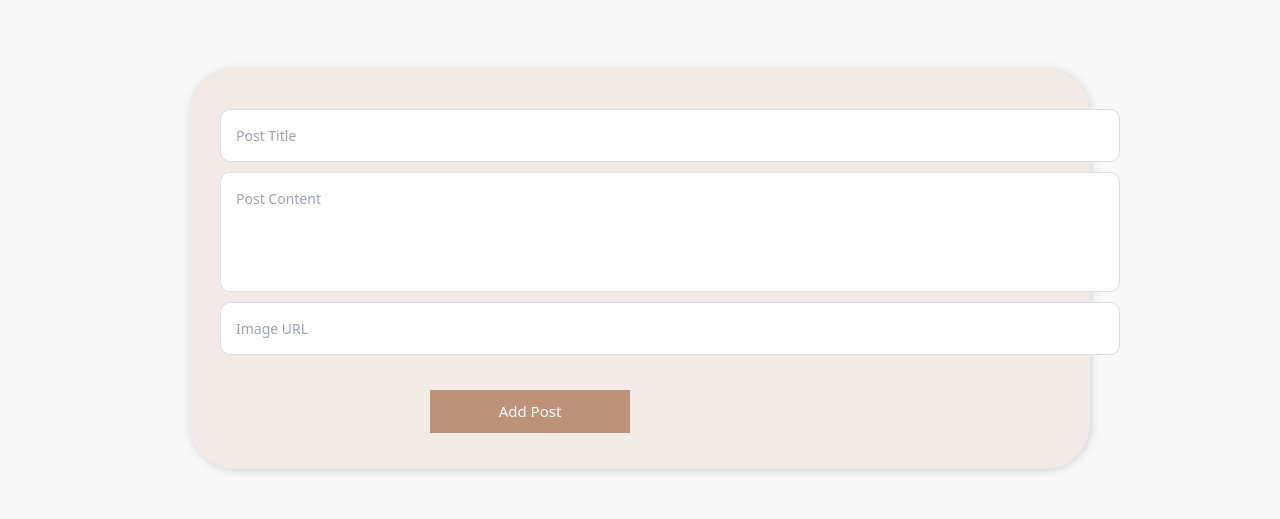
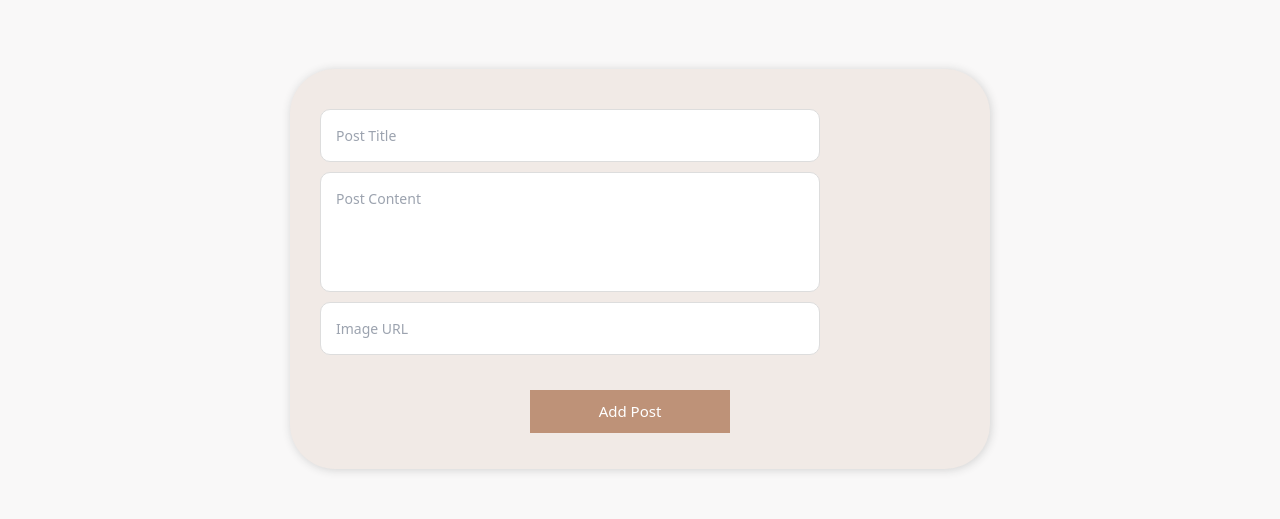
Before and after one commit to Daveaditya37/tailor, a Next.js app: page /Blog in a window 1280 px wide. Shown: the part 649-1168 px from the top of the page. Built offline with nearby package versions, Linux system fonts and the light colour scheme.

Commit message:
Update globals.css

```diff
--- a/src/app/globals.css
+++ b/src/app/globals.css
@@ -1153,7 +1153,7 @@ padding-right: 30px;
 }
 .form input,
 .form textarea {
-  width: 600;
+  width: 500px;
   margin: 5px 0;
   padding: 15px;
  margin-left: 30px;
@@ -1164,7 +1164,7 @@ padding-right: 30px;
   flex-direction: column;
   justify-content: center;
   margin-top: 100px;
-  width: 900px;
+  width: 700px;
   height: 400px;
   margin: auto;
   background-color: #f1eae6;
```
